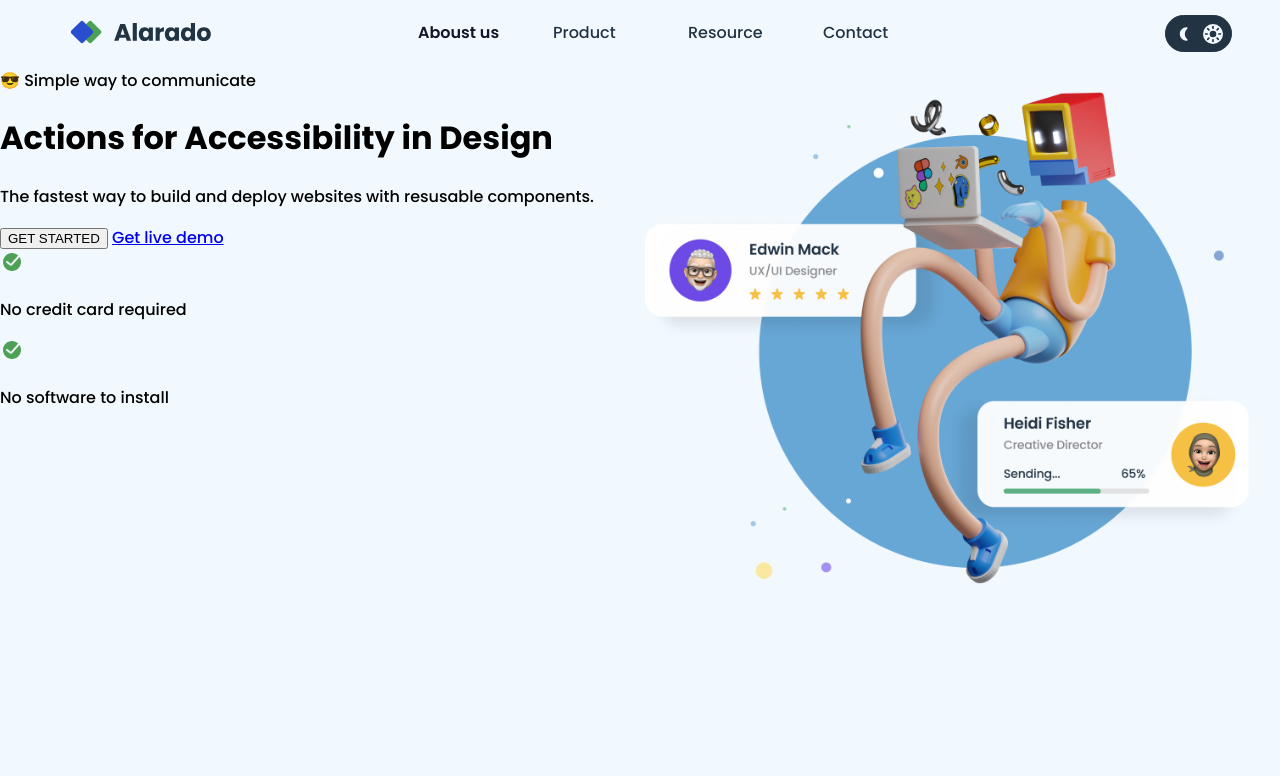
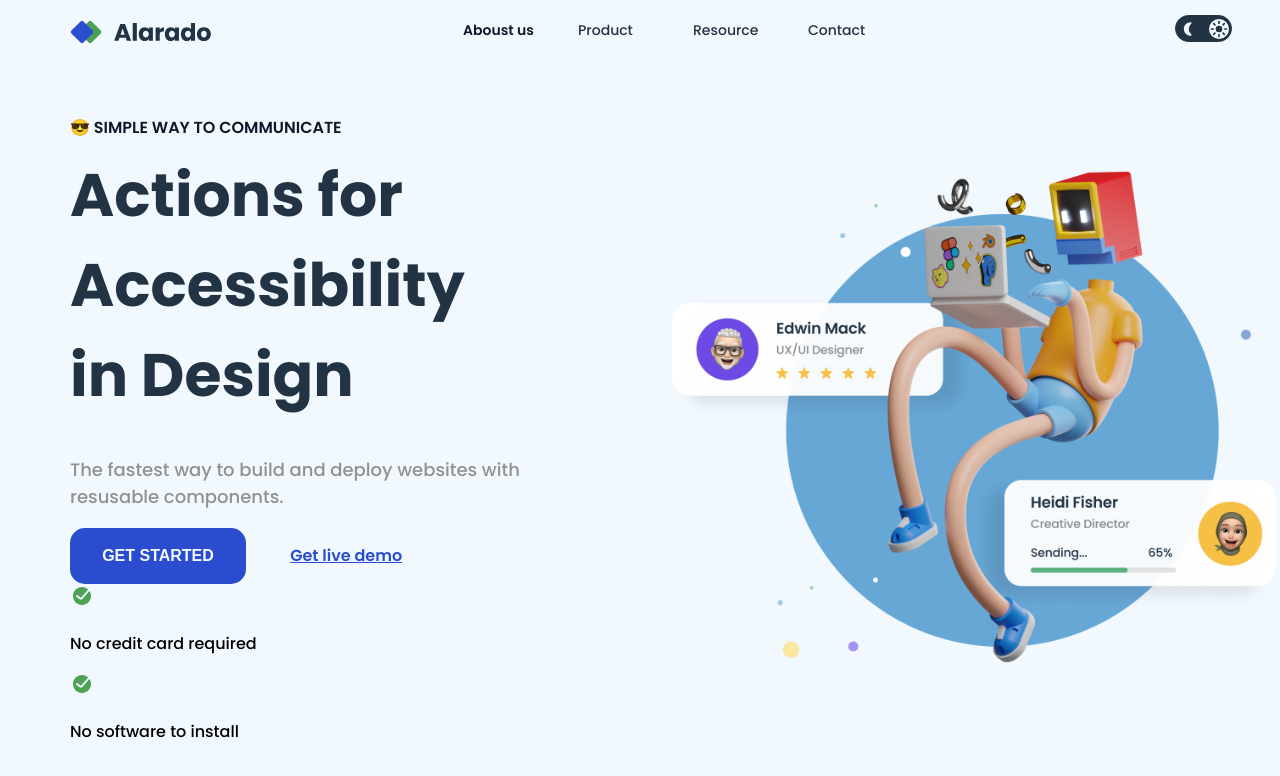
Before and after one commit to JeisonLeonel/Simple_Homepage-, a plain HTML site: page index.html in a window 1280 px wide. Drawn offline with Linux system fonts and the light colour scheme.

Commit message:
Se empieza a desarrollar los estilos

```diff
--- a/css/style.css
+++ b/css/style.css
@@ -25,10 +25,11 @@ body{
 .top_content .opcion{
     display: flex;
     padding-top: 20px;
+    font-size: 14px;
 }
 .top_content .opcion p{
     color: #223344;
-    margin: 0px 45px 0px 0px;
+    margin: 0px 25px 0px 0px;
     width: 90px;
 }
 .top_content .opcion .bold{
@@ -41,8 +42,8 @@ body{
     display: flex;
     align-items: center;
     justify-content: space-evenly;
-    width: 65px;
-    height: 35px;
+    width: 55px;
+    height: 25px;
     border: solid 1px #223344;
     background-color: #223344;
     border-radius: 40px;
@@ -51,9 +52,13 @@ body{
     height: 20px;
     width: 20px;
 }
+.top_content .dark_mode .moom{
+    margin-left: 10px;
+}
 .top_content .dark_mode .sun{
     background-color: #F2F9FE;
     border-radius: 100%;
+    margin-left: 10px;
 }
 /*Eestilo para el contenido principal*/
 .content_main{
@@ -64,9 +69,50 @@ body{
 .content_main .content_left{
     display: flex;
     flex-direction: column;
+    padding-top: 4rem;
+    padding-left: 70px;
 }
+.content_main .content_left .content_left_text p{
+    font-size: 18px;
+}
+.content_main .content_left .content_left_text .text_header{
+    text-transform: uppercase;
+    font-weight: 600;
+    font-size: 16px;
+    color: #111729;
+    margin: 0px;
+}
+.content_main .content_left .content_left_text .text_main{
+    font-size: 60px;
+    color: #223344;
+    margin: 10px 0px 0px 0px;
+    height: 18rem;
+    width:25rem ;
+}
+.content_main .content_left .content_left_text .text_body{
+    font-size: 18px;
+    color: #909193;
+}
+.content_main .content_left .left_button{
+    color: #F2F9FE;
+    background-color:#2A4DD0 ;
+    font-size: 16px;
+    border: solid 0px;
+    width: 11rem;
+    height: 3.5rem;
+    font-weight: 700;
+    border-radius: 15px;
+}
+.content_main .content_left .content_left_button a{
+    padding-left: 2.5rem;
+    font-size: 16px;
+    color: #2A4DD0;
+    font-weight: 600;
+}
+
 /*Estilo para el contendio de la izquierda*/
 .content_main .content_right img{
     height: 35rem;
-    padding-left: 2.5rem;
+    padding-left: 6rem;
+    padding-top: 5rem;
 }
--- a/index.html
+++ b/index.html
@@ -30,11 +30,11 @@
         <!--Contenedor left-->
         <div class="content_left">
             <div class="content_left_text">
-                <p>😎  Simple way to communicate</p>
-                <h1>
+                <p class="text_header">😎  Simple way to communicate</p>
+                <h1 class="text_main">
                     Actions for Accessibility in Design
                 </h1>
-                <p>
+                <p class="text_body">
                     The fastest way to build and deploy websites with resusable components.
                 </p>
             </div>
```
